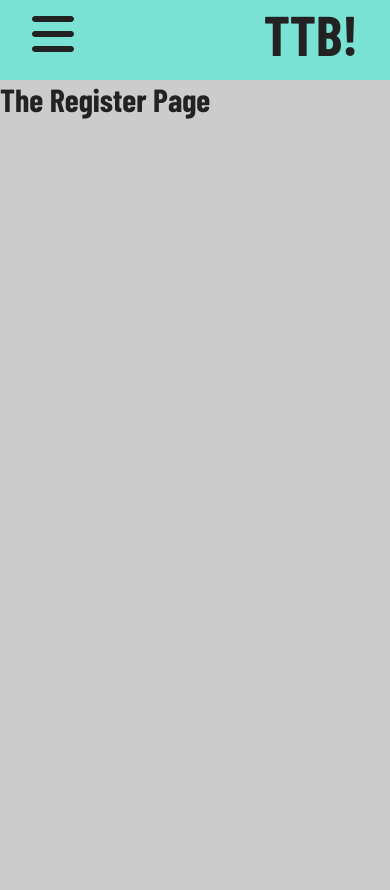
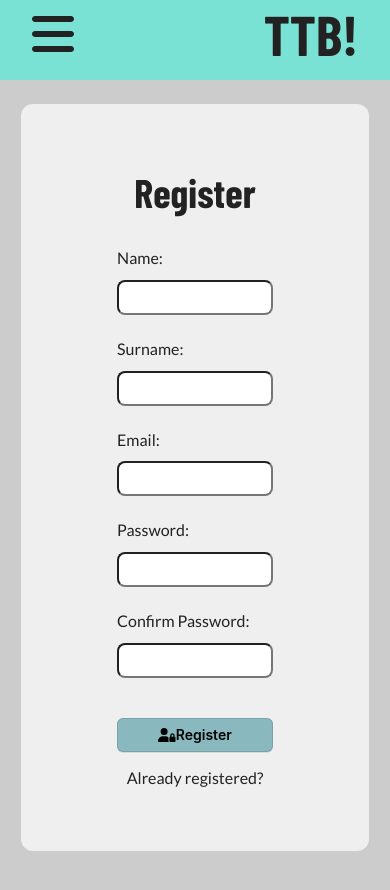
Before and after one commit to antoniogiachin/next-blog, a Next.js app: page /auth/register in a window 390 px wide. Shown: the top 890 px of the page. Built offline with nearby package versions, Linux system fonts and the light colour scheme; a web font is replaced by a local one.

Commit message:
Aggiunta pagina Login e register

```diff
--- /dev/null
+++ b/components/auth/register-form.js
@@ -0,0 +1,36 @@
+import Link from "next/link";
+import { TheButton } from "../UI/the-button";
+import classes from "./register-form.module.css";
+
+import { faUserLock } from "@fortawesome/free-solid-svg-icons";
+
+export const RegisterForm = () => {
+  return (
+    <form className={classes.form}>
+      <div className={classes.control}>
+        <label htmlFor="name">Name: </label>
+        <input type="text" name="name" id="name" />
+      </div>
+      <div className={classes.control}>
+        <label htmlFor="surname">Surname: </label>
+        <input type="text" name="surname" id="surname" />
+      </div>
+      <div className={classes.control}>
+        <label htmlFor="email">Email: </label>
+        <input type="email" name="email" id="email" />
+      </div>
+      <div className={classes.control}>
+        <label htmlFor="password">Password: </label>
+        <input type="password" name="password" id="password" />
+      </div>
+      <div className={classes.control}>
+        <label htmlFor="confirm-password">Confirm Password: </label>
+        <input type="password" name="confirm-password" id="confirm-password" />
+      </div>
+      <div className={classes.actions}>
+        <Link href="/auth/login">Already registered?</Link>
+        <TheButton label="Register" icon={faUserLock} />
+      </div>
+    </form>
+  );
+};
--- /dev/null
+++ b/components/auth/register-form.module.css
@@ -0,0 +1,43 @@
+.form {
+  display: flex;
+  flex-direction: column;
+  color: var(--color-form-text);
+}
+
+.form a {
+  color: var(--color-form-text);
+}
+
+.form a:hover {
+  text-decoration: underline;
+  color: var(--color-info-300);
+}
+
+.form .control input {
+  padding: 0.5rem;
+  border-radius: var(--rounded-xs);
+  display: block;
+  width: 100%;
+  margin: 0.8rem 0 1.5rem;
+}
+
+.form .actions {
+  display: flex;
+  align-items: center;
+  justify-content: space-between;
+}
+
+@media (max-width: 600px) {
+  .form .actions {
+    flex-direction: column-reverse;
+    align-items: center;
+    justify-content: space-between;
+    gap: 1rem;
+    margin-top: 1rem;
+  }
+
+  .form .actions button {
+    display: block;
+    width: 100%;
+  }
+}
--- a/pages/auth/register.js
+++ b/pages/auth/register.js
@@ -1,8 +1,15 @@
+import { RegisterForm } from "../../components/auth/register-form";
+
+import classes from "./register.module.css";
+
 const Register = () => {
   return (
-    <div>
-      <h1>The Register Page</h1>
-    </div>
+    <section className={classes.register}>
+      <div className={classes.container}>
+        <h1 className="heading">Register</h1>
+        <RegisterForm />
+      </div>
+    </section>
   );
 };
 
--- /dev/null
+++ b/pages/auth/register.module.css
@@ -0,0 +1,43 @@
+.register {
+  height: 100vh;
+  display: grid;
+  place-items: center;
+}
+
+.register .container {
+  display: flex;
+  flex-direction: column;
+  gap: 4rem;
+  width: 500px;
+  padding: 4rem;
+  background: var(--color-primary-100);
+  border-radius: 4rem;
+}
+
+.register .container h1 {
+  color: var(--color-form-text);
+}
+
+@media (max-width: 600px) {
+  .register {
+    height: unset;
+    display: flex;
+    justify-content: center;
+  }
+
+  .register .container {
+    display: flex;
+    flex-direction: column;
+    gap: 2rem;
+    width: 95%;
+    padding: 4rem 6rem;
+    background: var(--color-primary-100);
+    border-radius: var(--rounded-sm);
+    margin-top: 1rem;
+  }
+
+  .register .container h1 {
+    text-align: center;
+    font-size: var(--font-3xl);
+  }
+}
```
